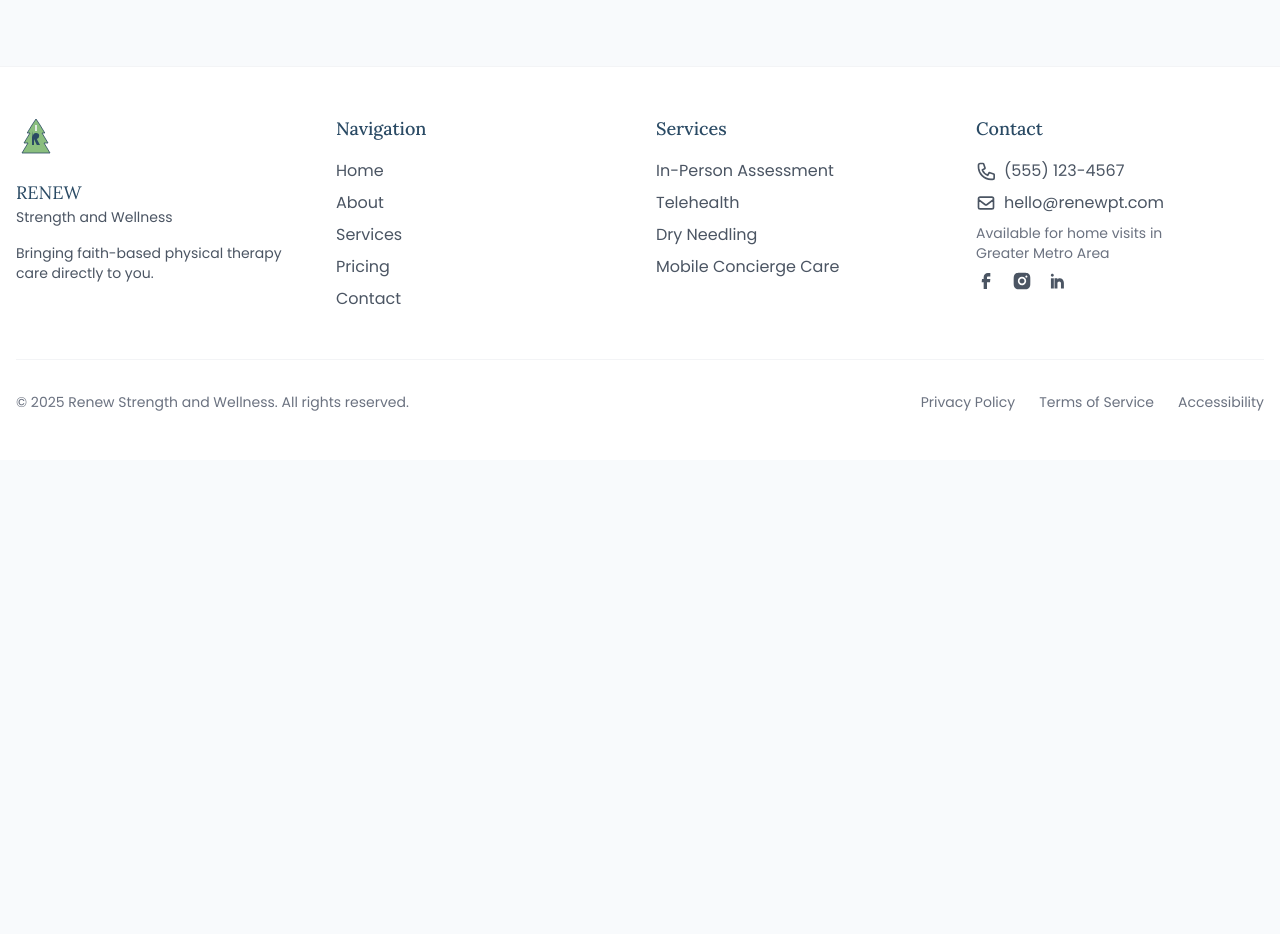
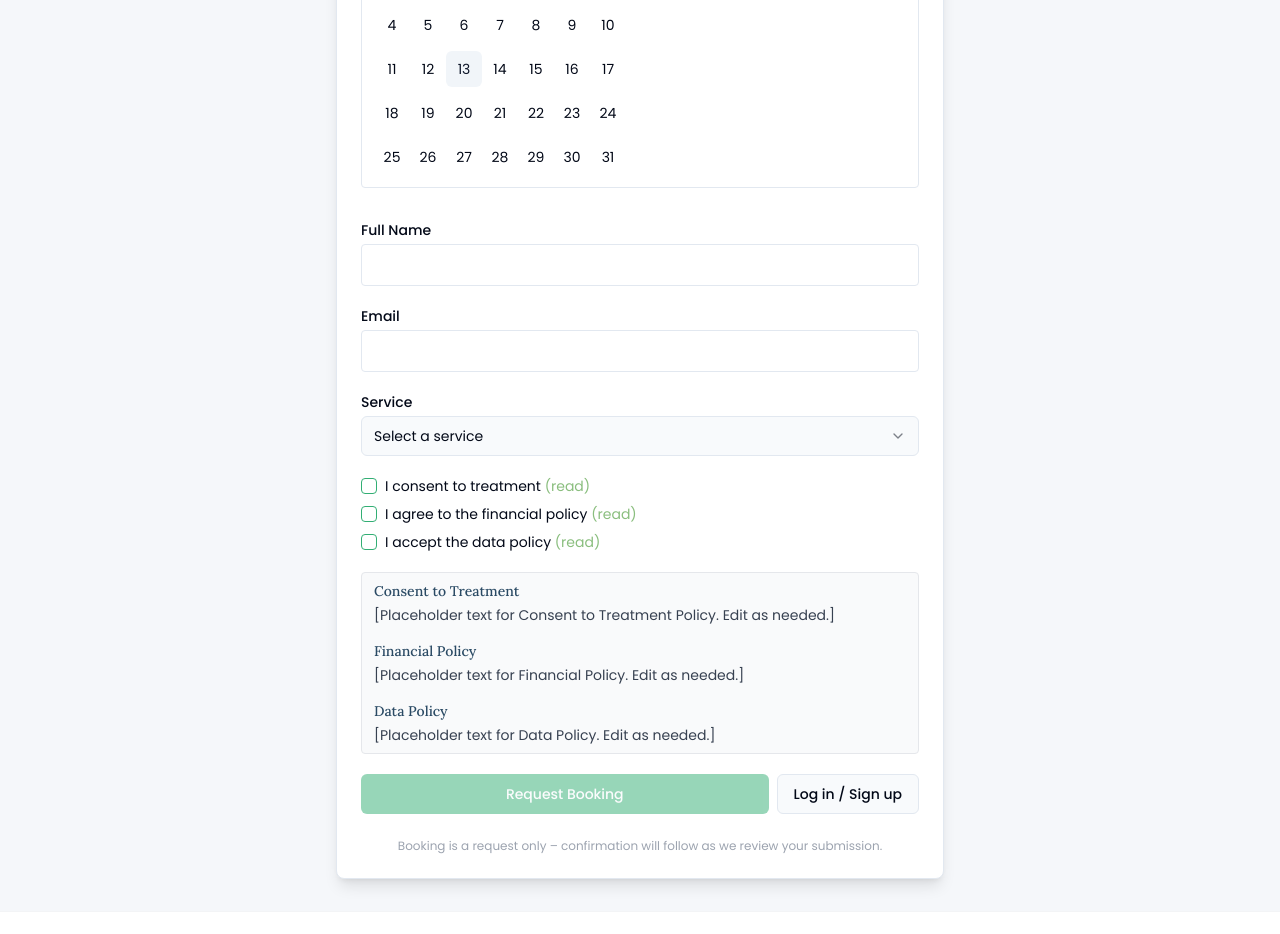
Before and after one commit to zrsmith4/renew-strength-portal, a React (Vite) app: page /schedule in a window 1280 px wide. Shown: the part 340-1274 px from the top of the page. Before the commit the page ends 800 px from the top, so only its background shows below. Built offline with nearby package versions, Linux system fonts and the light colour scheme.

Commit message:
feat: Add Schedule page and ConsentPolicy
Adds a Schedule page with a booking form and embedded calendar, and a ConsentPolicy page with placeholder text.

```diff
--- a/src/App.tsx
+++ b/src/App.tsx
@@ -10,6 +10,7 @@ import Contact from "./pages/Contact";
 import Blog from "./pages/Blog";
 import NotFound from "./pages/NotFound";
 import Auth from "./pages/Auth";
+import Schedule from "./pages/Schedule";
 
 const queryClient = new QueryClient();
 
@@ -25,6 +26,7 @@ const App = () => (
           <Route path="/about" element={<About />} />
           <Route path="/contact" element={<Contact />} />
           <Route path="/blog" element={<Blog />} />
+          <Route path="/schedule" element={<Schedule />} />
           {/* AUTH */}
           <Route path="/auth" element={<Auth />} />
           {/* ADD ALL CUSTOM ROUTES ABOVE THE CATCH-ALL "*" ROUTE */}
--- /dev/null
+++ b/src/components/ConsentPolicy.tsx
@@ -0,0 +1,21 @@
+
+import React from "react";
+
+const ConsentPolicy = () => (
+  <div className="space-y-4 text-sm text-gray-700">
+    <div>
+      <h3 className="font-medium mb-1">Consent to Treatment</h3>
+      <p>[Placeholder text for Consent to Treatment Policy. Edit as needed.]</p>
+    </div>
+    <div>
+      <h3 className="font-medium mb-1">Financial Policy</h3>
+      <p>[Placeholder text for Financial Policy. Edit as needed.]</p>
+    </div>
+    <div>
+      <h3 className="font-medium mb-1">Data Policy</h3>
+      <p>[Placeholder text for Data Policy. Edit as needed.]</p>
+    </div>
+  </div>
+);
+
+export default ConsentPolicy;
--- a/src/components/NavBar.tsx
+++ b/src/components/NavBar.tsx
@@ -1,4 +1,3 @@
-
 import React, { useState } from 'react';
 import { Link } from 'react-router-dom';
 import Logo from './Logo';
@@ -40,6 +39,9 @@ const NavBar: React.FC = () => {
             </Link>
             <Link to="/contact" className="text-brand-navy hover:text-brand-green transition-colors font-medium">
               Contact
+            </Link>
+            <Link to="/schedule" className="text-brand-navy hover:text-brand-green transition-colors font-medium">
+              Schedule
             </Link>
           </nav>
 
--- /dev/null
+++ b/src/pages/Schedule.tsx
@@ -0,0 +1,180 @@
+
+import React, { useState } from "react";
+import NavBar from "@/components/NavBar";
+import Footer from "@/components/Footer";
+import ConsentPolicy from "@/components/ConsentPolicy";
+import { Card, CardHeader, CardContent, CardFooter, CardTitle } from "@/components/ui/card";
+import { Button } from "@/components/ui/button";
+import { Checkbox } from "@/components/ui/checkbox";
+import { Select, SelectTrigger, SelectValue, SelectContent, SelectItem } from "@/components/ui/select";
+import { Calendar } from "@/components/ui/calendar";
+import { useNavigate } from "react-router-dom";
+
+const services = [
+  "In-Person Assessment",
+  "Virtual Assessment",
+  "Dry Needling",
+  "Full PT Telehealth Visit",
+];
+
+const Schedule = () => {
+  const navigate = useNavigate();
+  const [form, setForm] = useState({
+    name: "",
+    email: "",
+    service: "",
+    date: undefined as Date | undefined,
+    consent: false,
+    financial: false,
+    data: false,
+  });
+  const [submitted, setSubmitted] = useState(false);
+
+  const handleChange = (e: React.ChangeEvent<HTMLInputElement>) => {
+    setForm({ ...form, [e.target.name]: e.target.value });
+  };
+
+  const handleCheckbox = (key: "consent" | "financial" | "data", checked: boolean) => {
+    setForm({ ...form, [key]: checked });
+  };
+
+  const canSubmit = form.name && form.email && form.service && form.date && form.consent && form.financial && form.data;
+
+  const handleSubmit = (e: React.FormEvent) => {
+    e.preventDefault();
+    setSubmitted(true);
+    // Placeholder: on backend connection, send booking payload to Supabase
+  };
+
+  return (
+    <div className="min-h-screen flex flex-col">
+      <NavBar />
+      <main className="flex-grow bg-brand-light py-8">
+        <div className="container mx-auto max-w-2xl">
+          <Card className="shadow-lg">
+            <CardHeader>
+              <CardTitle className="font-serif text-2xl text-brand-navy text-center">
+                Book an Appointment
+              </CardTitle>
+            </CardHeader>
+            <CardContent>
+              {/* Placeholder Calendar */}
+              <div className="mb-8">
+                <h2 className="text-lg font-semibold text-brand-green mb-3">Pick your date</h2>
+                <Calendar
+                  mode="single"
+                  selected={form.date}
+                  onSelect={(date) => setForm({ ...form, date: date || undefined })}
+                  className="pointer-events-auto rounded border"
+                  classNames={{ months: "justify-center" }}
+                />
+              </div>
+              <form className="space-y-5" onSubmit={handleSubmit} autoComplete="off">
+                <div>
+                  <label htmlFor="name" className="block text-sm font-medium mb-1">
+                    Full Name
+                  </label>
+                  <input
+                    id="name"
+                    name="name"
+                    className="w-full border px-3 py-2 rounded"
+                    required
+                    value={form.name}
+                    onChange={handleChange}
+                    disabled={submitted}
+                  />
+                </div>
+                <div>
+                  <label htmlFor="email" className="block text-sm font-medium mb-1">
+                    Email
+                  </label>
+                  <input
+                    id="email"
+                    name="email"
+                    type="email"
+                    className="w-full border px-3 py-2 rounded"
+                    required
+                    value={form.email}
+                    onChange={handleChange}
+                    disabled={submitted}
+                  />
+                </div>
+                <div>
+                  <label htmlFor="service" className="block text-sm font-medium mb-1">
+                    Service
+                  </label>
+                  <Select
+                    value={form.service}
+                    onValueChange={(value) => setForm({ ...form, service: value })}
+                  >
+                    <SelectTrigger>
+                      <SelectValue placeholder="Select a service" />
+                    </SelectTrigger>
+                    <SelectContent>
+                      {services.map((service) => (
+                        <SelectItem value={service} key={service}>{service}</SelectItem>
+                      ))}
+                    </SelectContent>
+                  </Select>
+                </div>
+                {/* Consent Checkboxes */}
+                <div className="space-y-2">
+                  <div className="flex items-center gap-2">
+                    <Checkbox
+                      id="consent"
+                      checked={form.consent}
+                      onCheckedChange={(checked: boolean) => handleCheckbox("consent", checked)}
+                    />
+                    <label htmlFor="consent" className="text-sm">
+                      I consent to treatment <span className="text-brand-green">&#40;read&#41;</span>
+                    </label>
+                  </div>
+                  <div className="flex items-center gap-2">
+                    <Checkbox
+                      id="financial"
+                      checked={form.financial}
+                      onCheckedChange={(checked: boolean) => handleCheckbox("financial", checked)}
+                    />
+                    <label htmlFor="financial" className="text-sm">
+                      I agree to the financial policy <span className="text-brand-green">&#40;read&#41;</span>
+                    </label>
+                  </div>
+                  <div className="flex items-center gap-2">
+                    <Checkbox
+                      id="data"
+                      checked={form.data}
+                      onCheckedChange={(checked: boolean) => handleCheckbox("data", checked)}
+                    />
+                    <label htmlFor="data" className="text-sm">
+                      I accept the data policy <span className="text-brand-green">&#40;read&#41;</span>
+                    </label>
+                  </div>
+                </div>
+                {/* Policies text block below (expand/collapse in future) */}
+                <div className="rounded bg-gray-50 mt-2 px-3 py-2 border border-gray-200">
+                  <ConsentPolicy />
+                </div>
+                <div className="flex items-center gap-2 mt-4">
+                  <Button type="submit" disabled={!canSubmit || submitted} className="flex-1">
+                    {submitted ? "Request Sent!" : "Request Booking"}
+                  </Button>
+                  <Button type="button" variant="outline" onClick={() => navigate("/auth")}>
+                    Log in / Sign up
+                  </Button>
+                </div>
+              </form>
+            </CardContent>
+            <CardFooter>
+              <div className="text-xs text-gray-400 mx-auto">
+                Booking is a request only &ndash; confirmation will follow as we review your submission.
+              </div>
+            </CardFooter>
+          </Card>
+        </div>
+      </main>
+      <Footer />
+    </div>
+  );
+};
+
+export default Schedule;
```
